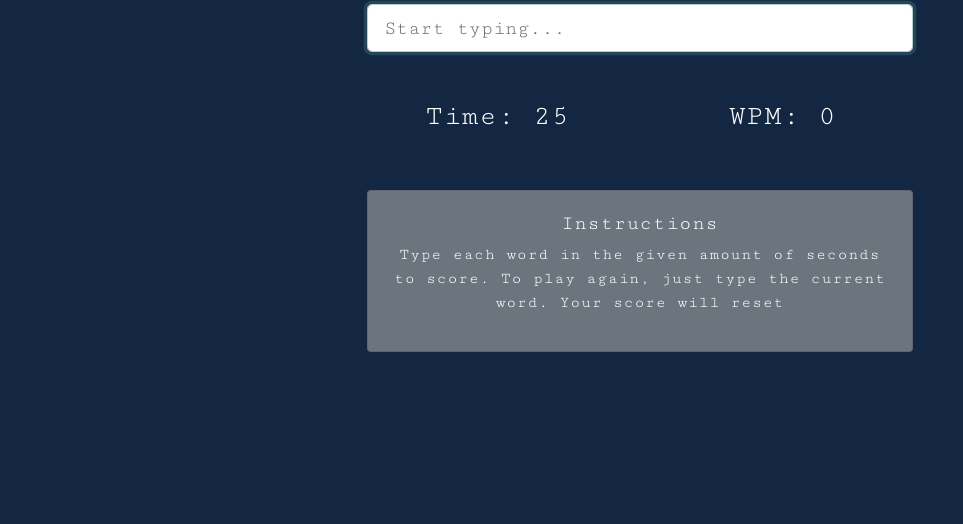
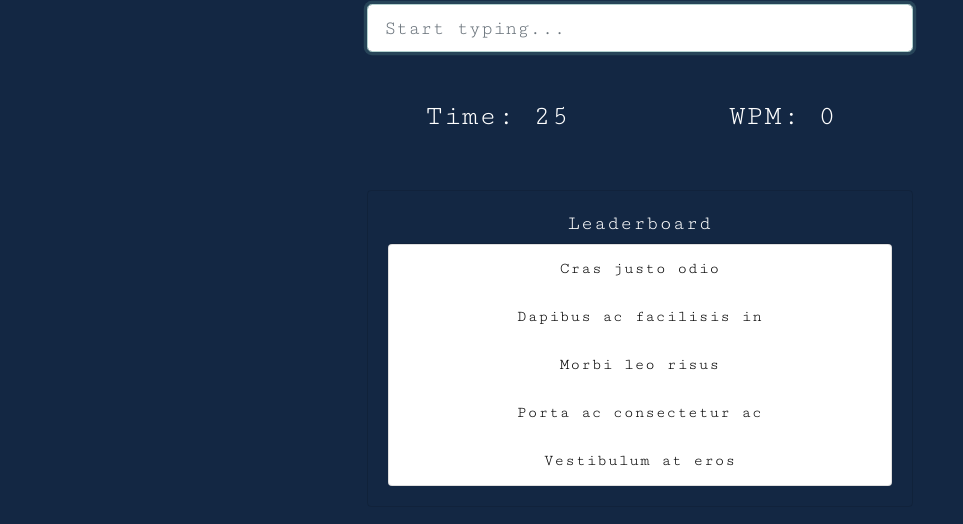
Before and after one commit to Zolo-amgaa/HackMIT, a website: page website/game.html in a window 1280 px wide. Shown: the part 212-736 px from the top of the page, without its empty margins (0-963 px from the left). Drawn offline with nearby package versions, Linux system fonts and the light colour scheme; no server answers.

Commit message:
finished design (for now)

```diff
--- a/website/css/game.css
+++ b/website/css/game.css
@@ -5,6 +5,9 @@ body {
 
 header {
   text-align: center;
+}
+.work-please {
+  margin-right: 90px;
 }
 
 .back {
@@ -17,3 +20,16 @@ header {
   background-color: #132743;
   left: 10px;
 }
+
+.container {
+  margin-right: 90px;
+}
+
+.leaderboard-div {
+  color: black;
+  margin-right: 20px;
+}
+
+.card {
+  color: #132743;
+}
--- a/website/game.html
+++ b/website/game.html
@@ -20,13 +20,19 @@
   <header class="text-center p-3 mb-5">
     <a class="btn btn-dark" style="float: left;" href="index.html">BACK</a>
   </header>
+
+  <div class="work-please">
+
     <div class="container text-center">
+
+
 
       <h2 class="main-title">TypeOff</h2>
 
 
       <!-- Word & Input -->
       <div class="row">
+
         <div class="col-md-6 mx-auto">
           <!-- <p class="lead">Type The Given Word As Fast As You Can!</p> -->
           <h2 class="display-2 mb-5" id="current-word">hello</h2>
@@ -53,10 +59,16 @@
           <!-- Instructions -->
           <div class="row mt-5">
             <div class="col-md-12">
-            <div class="card card-body bg-secondary text-white">
-              <h5>Instructions</h5>
-              <p>Type each word in the given amount of seconds to score. To play again, just type the current word. Your score
-                will reset</p>
+              <div class="card card-body bg-transparent text-white">
+                <h5>Leaderboard</h5>
+                <ul class="list-group" style="float: right;">
+                  <li class="list-group-item" style="color: black">Cras justo odio</li>
+                  <li class="list-group-item" style="color: black">Dapibus ac facilisis in</li>
+                  <li class="list-group-item" style="color: black">Morbi leo risus</li>
+                  <li class="list-group-item" style="color: black">Porta ac consectetur ac</li>
+                  <li class="list-group-item" style="color: black">Vestibulum at eros</li>
+                </ul>
+              </div>
             </div>
           </div>
         </div>
```
Also changed, not shown: website/js/index.js (deleted). Lines whose indentation alone changed are shown as unchanged.
